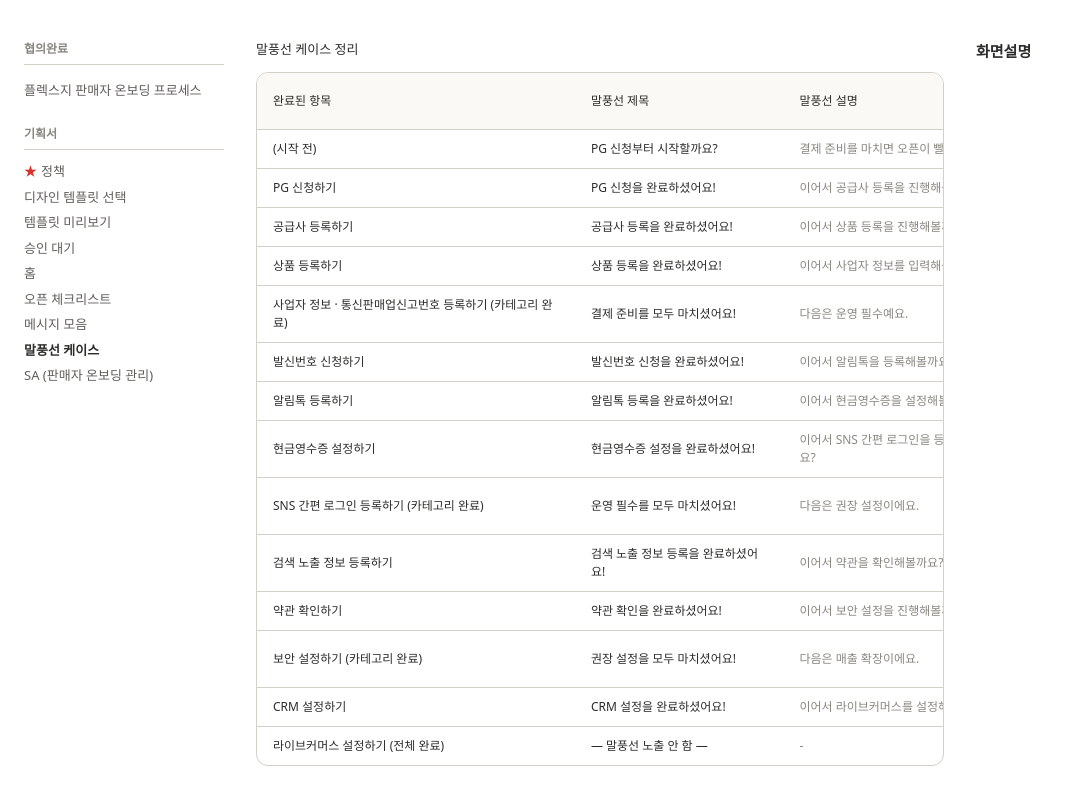
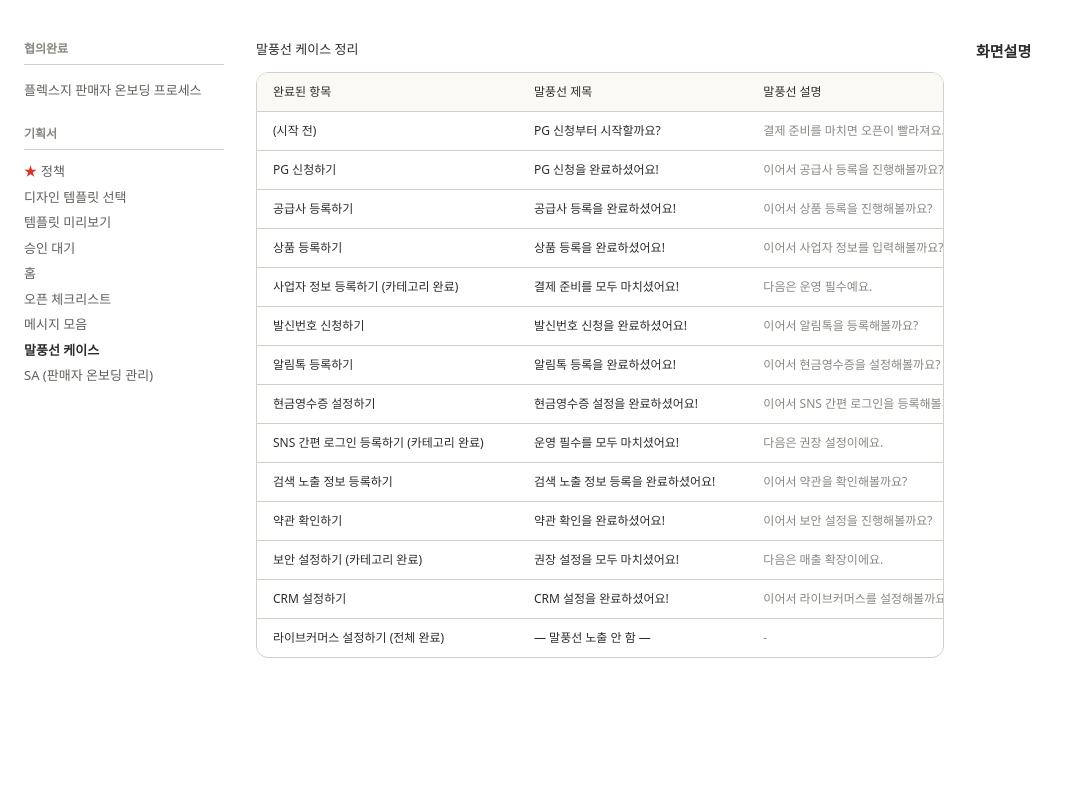
Before and after one commit to WEED-Convergence/WEED-Convergence-FLEXG-onboarding-HYESUN-2026-08, a Next.js app: page /bubble-cases in a window 1280 px wide. Shown: the whole page, without its empty margins (0-1069 px from the left). Built offline with nearby package versions, Linux system fonts and the light colour scheme.

Commit message:
전화면: "사업자 정보 · 통신판매업신고번호 등록하기" 문구를 "사업자 정보 등록하기"로 변경

```diff
--- a/src/app/bubble-cases/page.tsx
+++ b/src/app/bubble-cases/page.tsx
@@ -40,7 +40,7 @@ const bubbleCases: BubbleCaseRow[] = [
     button2: "이어하기",
   },
   {
-    completedItem: "사업자 정보 · 통신판매업신고번호 등록하기 (카테고리 완료)",
+    completedItem: "사업자 정보 등록하기 (카테고리 완료)",
     title: "결제 준비를 모두 마치셨어요!",
     description: "다음은 운영 필수예요.",
     button1: "닫기",
--- a/src/app/open-checklist-popup/ChecklistPanel.tsx
+++ b/src/app/open-checklist-popup/ChecklistPanel.tsx
@@ -41,7 +41,7 @@ const items: ChecklistItemData[] = [
   },
   {
     id: 5,
-    title: "사업자 정보 · 통신판매업신고번호 등록하기",
+    title: "사업자 정보 등록하기",
     description: "",
     previewTitle: "사업자 정보",
     previewRows: [
--- a/src/app/page.tsx
+++ b/src/app/page.tsx
@@ -39,7 +39,7 @@ const [step3, step4, step5, step6, step7]: StepData[] = [
       "PG 신청하기",
       "공급사 등록하기",
       "상품 등록하기",
-      "사업자 정보 · 통신판매업신고번호 등록하기",
+      "사업자 정보 등록하기",
     ],
   },
   {
```
